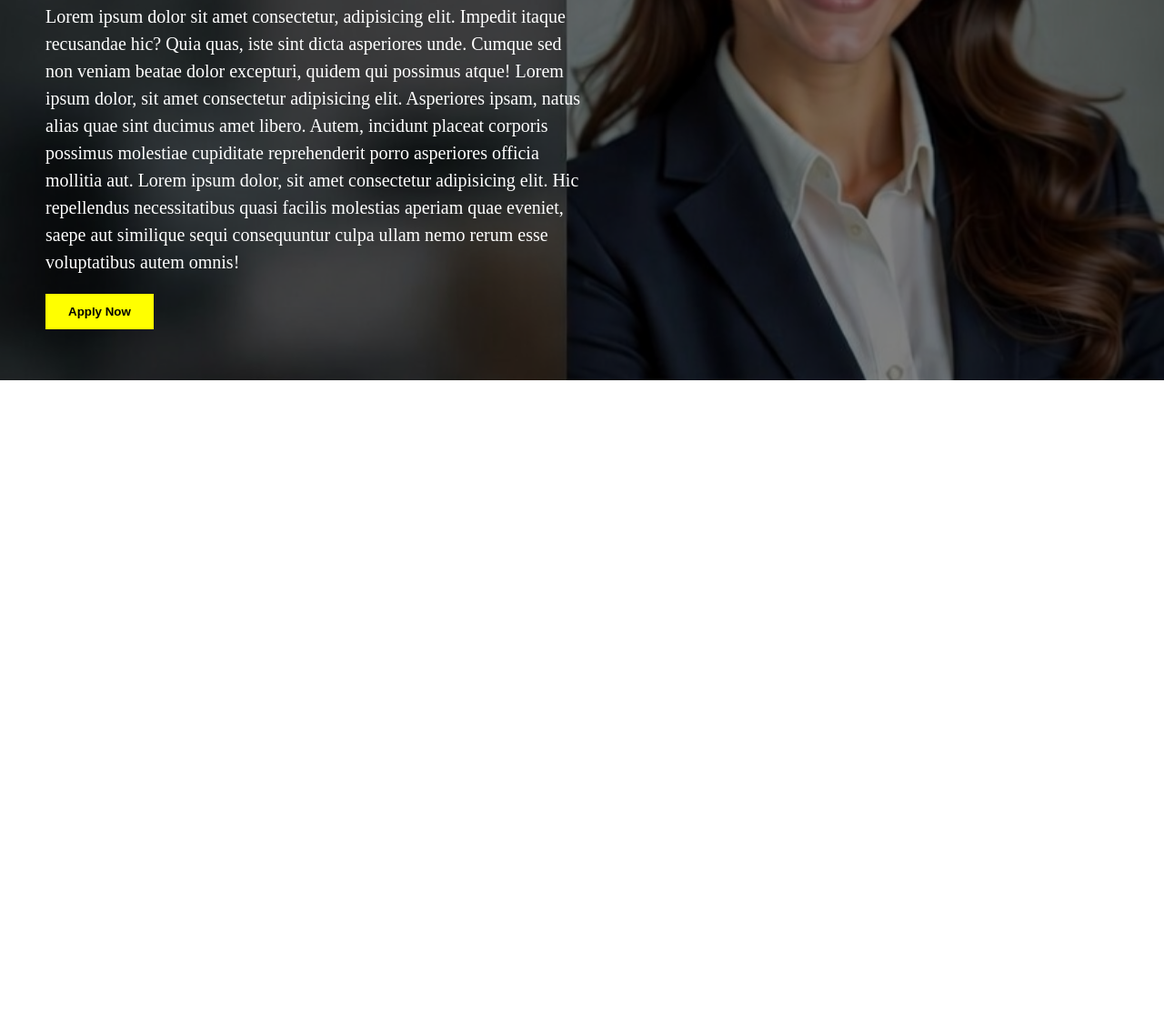
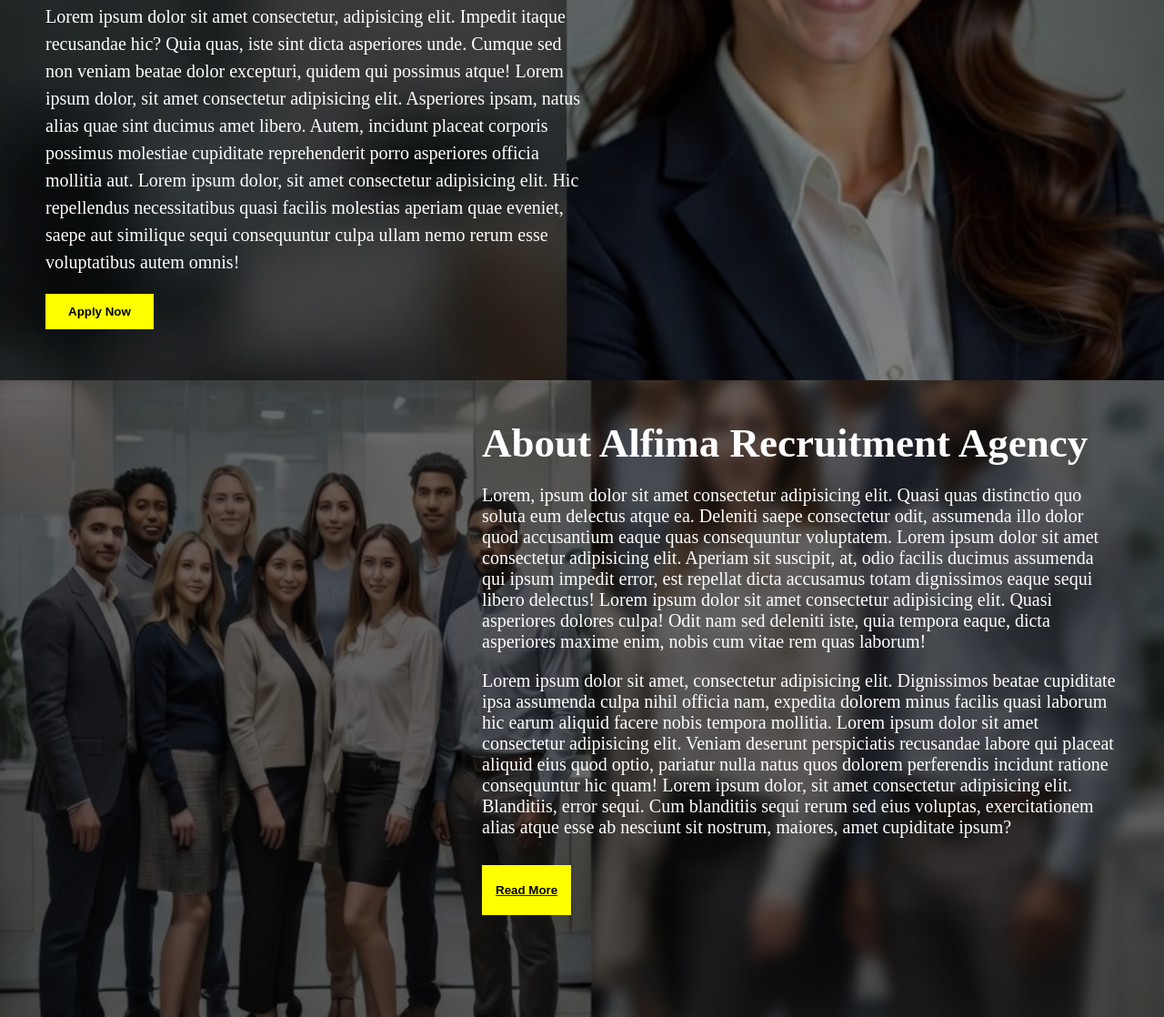
Before and after one commit to samnj125/ALIFIMA-Website, a plain HTML site: page index.html in a window 1280 px wide. Shown: the part 695-1813 px from the top of the page at 91% size. Before the commit the page ends 1113 px from the top, so only its background shows below. Drawn offline with Linux system fonts and the light colour scheme.

Commit message:
Added an about section with a picture background

```diff
--- a/css/style.css
+++ b/css/style.css
@@ -93,3 +93,70 @@
     font-weight: bold;
     cursor: pointer;
 }
+.about-home {
+
+    background: url("../images/client1.jpg") no-repeat center center;
+    background-size: cover;
+
+    height: 700px;
+
+    display: flex;
+    align-items: center;
+    justify-content: flex-end; /* move content to right */
+
+    padding-right: 0px;
+
+    position: relative;
+    color: rgb(255, 255, 255);
+}
+
+
+/* overlay */
+
+.about-home::before {
+
+    content: "";
+
+    position: absolute;
+    top: 0;
+    left: 0;
+    right: 0;
+    bottom: 0;
+
+    background: rgba(5, 5, 5, 0.6);
+
+}
+
+
+/* text box */
+
+.about-content {
+
+    position: relative;
+    max-width: 750px;
+    text-align: left;
+    padding-right: 50px;
+    padding-bottom: 50px;
+
+}
+
+
+.about-content h2 {
+    font-size: 45px;
+    margin-bottom: 20px;
+}
+
+.about-content p {
+    font-size: 20px;
+    margin-bottom: 20px;
+}
+
+.about-content button {
+
+    padding: 20px 15px;
+    background: yellow;
+    border: none;
+    display: flex;
+    font-weight: bold;
+    margin-top: 30px;
+}
--- a/index.html
+++ b/index.html
@@ -49,5 +49,39 @@
     </div>
 
 </section>
+<section class="about-home">
+
+    <div class="about-content">
+
+      <h2>About Alfima Recruitment Agency</h2>
+
+        <p>
+
+          Lorem, ipsum dolor sit amet consectetur adipisicing elit. Quasi quas distinctio quo soluta eum delectus atque ea. Deleniti saepe consectetur odit, assumenda illo dolor quod accusantium eaque quas consequuntur voluptatem.
+          Lorem ipsum dolor sit amet consectetur adipisicing elit. Aperiam sit suscipit, at, odio facilis ducimus assumenda qui ipsum impedit error, est repellat dicta accusamus totam dignissimos eaque sequi libero delectus!
+          Lorem ipsum dolor sit amet consectetur adipisicing elit. Quasi asperiores dolores culpa! Odit nam sed deleniti iste, quia tempora eaque, dicta asperiores maxime enim, nobis cum vitae rem quas laborum!
+
+        </p>
+
+
+
+        <p>
+          Lorem ipsum dolor sit amet, consectetur adipisicing elit. Dignissimos beatae cupiditate ipsa assumenda culpa nihil officia nam, expedita dolorem minus facilis quasi laborum hic earum aliquid facere nobis tempora mollitia.
+
+          Lorem ipsum dolor sit amet consectetur adipisicing elit. Veniam deserunt perspiciatis recusandae labore qui placeat aliquid eius quod optio, pariatur nulla natus quos dolorem perferendis incidunt ratione consequuntur hic quam!
+          Lorem ipsum dolor, sit amet consectetur adipisicing elit. Blanditiis, error sequi. Cum blanditiis sequi rerum sed eius voluptas, exercitationem alias atque esse ab nesciunt sit nostrum, maiores, amet cupiditate ipsum?
+
+        </p>
+
+        <a href="about.html">
+          <p ></p><button>Read More</button>
+          </p>
+
+        </a>
+
+    </div>
+
+
+</section>
   </body>
 </html>
```
Also changed, not shown: images/client1.jpg (added).
